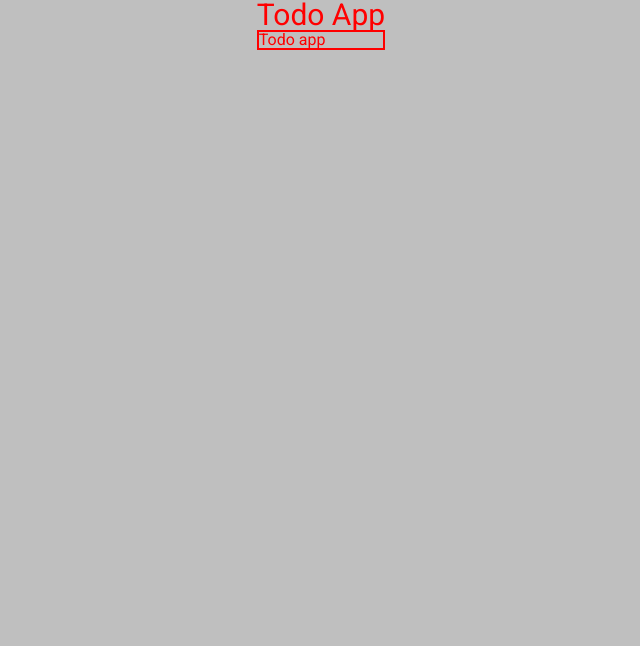
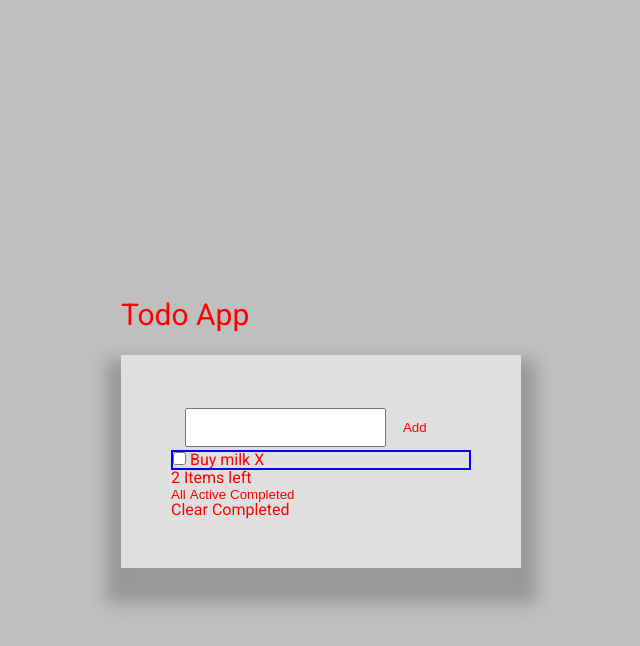
Before and after one commit to YarivGilad/todo-js-start, a website built with Vite: page index.html in a window 1280 px wide. Shown: the whole page, without its empty margins (319-959 px from the left). Built offline with nearby package versions, Linux system fonts and the light colour scheme.

Commit message:
starting to style

```diff
--- a/index.html
+++ b/index.html
@@ -9,11 +9,32 @@
   </head>
   <body>
     <div>
-      <h1>Todo App</h1>
       <div class="wrapper">
-        <div id="app">Todo app</div>
-          <script type="module" src="js/main.js"></script>
-        </div>
+          <h1 class="top-header">Todo App</h1>
+          <div class="second-panel">
+            <form class="frm">
+              <input type="text" id="task-input">
+              <button class="add-btn">Add</button>
+            </form>
+          <ul class="todo-list">
+            <li class="todo-items">
+              <input type="checkbox" id="check">
+              <label for="check">Buy milk</label>
+              <span>X</span>
+            </li>
+          </ul>
+        <footer>
+          <span>2 Items left</span>
+          <div class="filter-box">
+            <button class="filter-btn">All</button>
+            <button class="filter-btn">Active</button>
+            <button class="filter-btn">Completed</button>
+          </div>
+          <a href="#">Clear Completed</a>
+        </footer>
       </div>
+    </div>
+  </div>
+    <script type="module" src="js/main.js"></script>
   </body>
 </html>
--- a/sass/main.scss
+++ b/sass/main.scss
@@ -12,8 +12,39 @@ body{
   @include flex-box($ai:flex-start);
   background-color: rgb(191, 191, 191);
   color: red;
+  padding-top: 10rem;
+
   .wrapper{
-    border: red solid 2px;
+    // border: rgb(246, 255, 0) solid 2px;
+    padding: 20rem;
   }
-
+  .top-header{
+    margin-bottom: 2.5rem;
+  }
+  .second-panel{
+    padding: 5rem;
+    background-color: rgb(223, 223, 223);
+    box-shadow: 0 20px 15px 15px rgb(64, 64, 64, 0.3);
+  }
+  .frm{
+    display: flex;
+    align-items: center;
+    justify-content: center;
+    width: 30rem;
+    // border: rgb(255, 0, 0) solid 2px;
+  }
+  #task-input{
+    padding: 1rem;
+    margin-right: 2.5%;
+  }
+  .todo-list{
+    border: blue solid 2px;
+  }
+  .add-btn{
+    padding-left: 3%;
+    padding-right: 3rem;
+    padding-top: 1.5rem;
+    padding-bottom: 1.5rem;
+    // border: rgb(0, 255, 42) solid 2px;
+  }
 }
```
